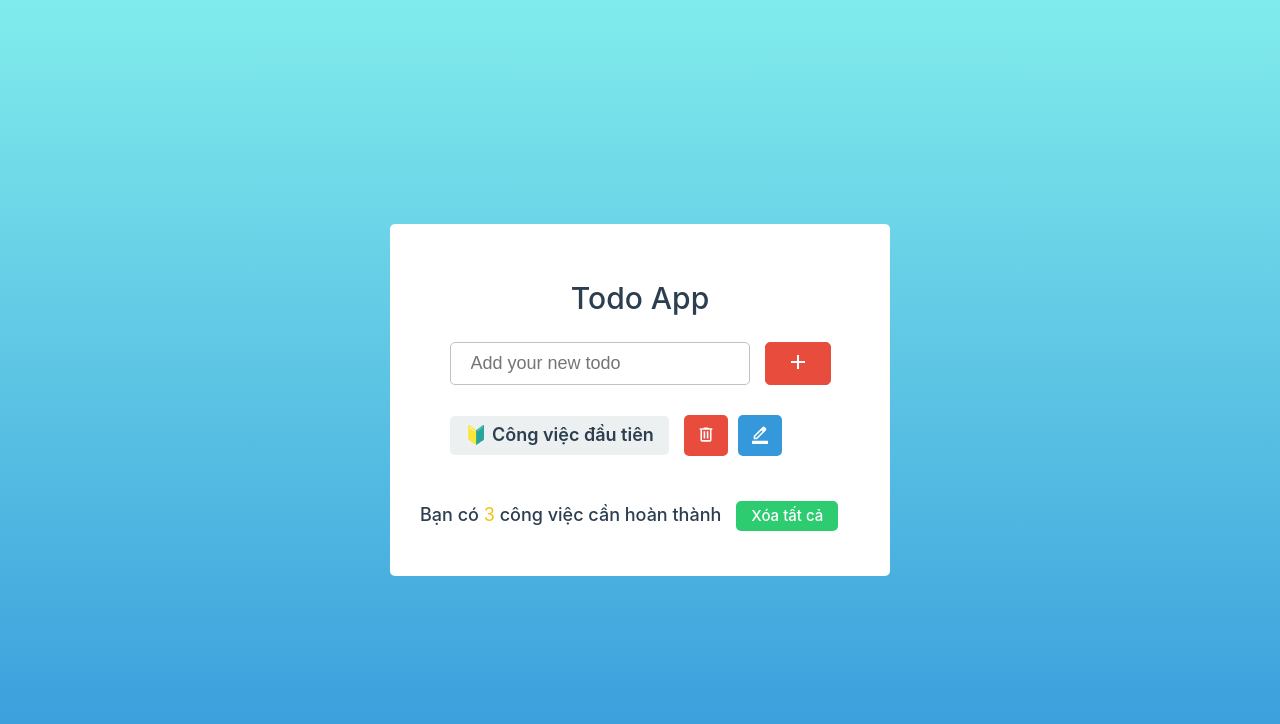
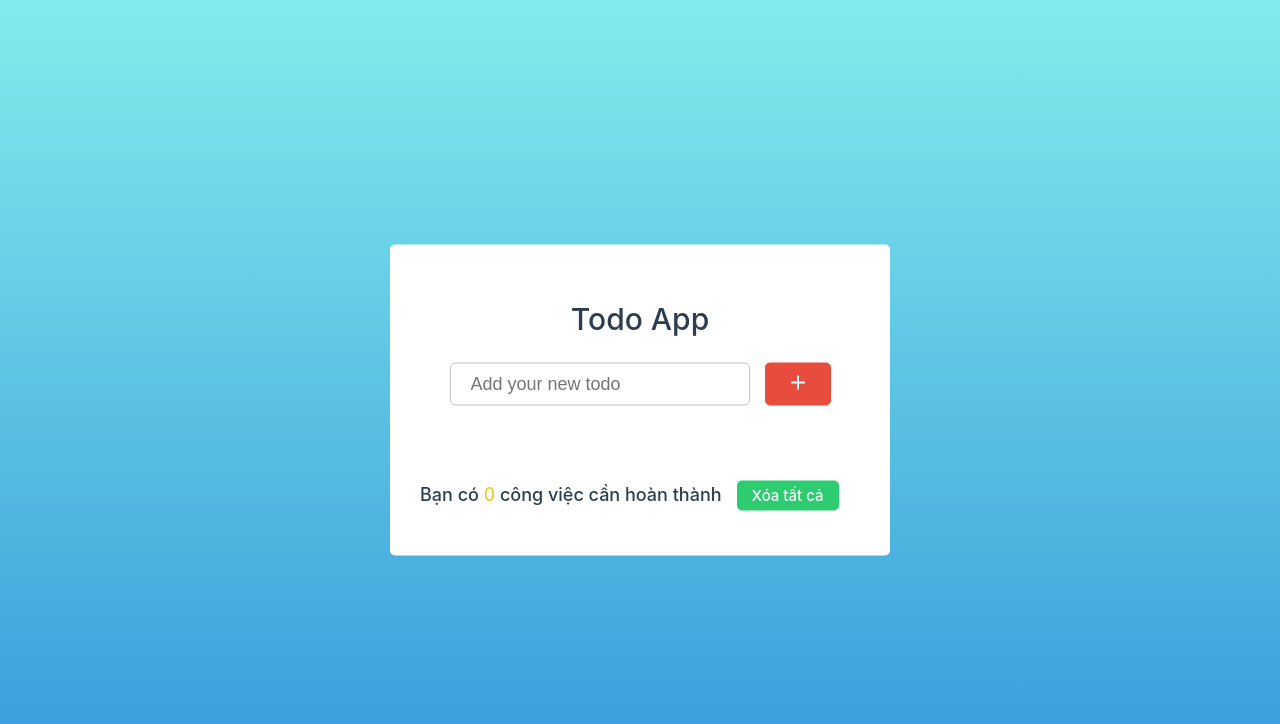
Before and after one commit to chinhyeunghe/app-todolist-pro, a Vue app: page / in a window 1280 px wide. Shown: the top 724 px of the page. Built offline with nearby package versions, Linux system fonts and the light colour scheme.

Commit message:
Successfull method add and delete job

```diff
--- a/src/components/todo/FormAdd.vue
+++ b/src/components/todo/FormAdd.vue
@@ -1,7 +1,28 @@
+<script>
+import { ref } from 'vue';
+export default {
+
+    setup(_, {emit}) {
+
+        const task = ref("");
+
+        const submitTask = () => {
+
+            if(task.value.trim()) {
+                emit("add-task", task.value.trim());
+                task.value = ""; // reset input
+            }
+        }
+
+        return {task, submitTask};
+    }
+}
+</script>
+
 <template>
     <div class="form-add-input">
-        <input type="text" placeholder="Add your new todo">
-        <button>
+        <input type="text" v-model="task" @keyup.enter="submitTask" placeholder="Add your new todo">
+        <button type="button" @click="submitTask">
             <svg xmlns="http://www.w3.org/2000/svg" height="24px" viewBox="0 -960 960 960" width="24px" fill="#5f6368">
                 <path d="M440-440H200v-80h240v-240h80v240h240v80H520v240h-80v-240Z" />
             </svg>
@@ -10,7 +31,6 @@
 </template>
 
 <style scoped>
-
 .form-add-input {
     display: flex;
     margin-bottom: 20px;
--- /dev/null
+++ b/src/components/todo/TaskItem.vue
@@ -0,0 +1,65 @@
+<template>
+    <div class="job-item">
+        <p>🔰 {{ task.name }}</p>
+        <span class="btn-delete" @click="$emit('my-delete', task.id)">
+            <svg xmlns="http://www.w3.org/2000/svg" height="24px" viewBox="0 -960 960 960" width="24px" fill="#5f6368">
+                <path
+                    d="M280-120q-33 0-56.5-23.5T200-200v-520h-40v-80h200v-40h240v40h200v80h-40v520q0 33-23.5 56.5T680-120H280Zm400-600H280v520h400v-520ZM360-280h80v-360h-80v360Zm160 0h80v-360h-80v360ZM280-720v520-520Z" />
+            </svg>
+        </span>
+        <span class="btn-edit">
+            <svg xmlns="http://www.w3.org/2000/svg" height="24px" viewBox="0 -960 960 960" width="24px" fill="#5f6368">
+                <path
+                    d="M80 0v-160h800V0H80Zm160-320h56l312-311-29-29-28-28-311 312v56Zm-80 80v-170l448-447q11-11 25.5-17t30.5-6q16 0 31 6t27 18l55 56q12 11 17.5 26t5.5 31q0 15-5.5 29.5T777-687L330-240H160Zm560-504-56-56 56 56ZM608-631l-29-29-28-28 57 57Z" />
+            </svg>
+        </span>
+    </div>
+</template>
+
+<script>
+
+    export default {
+
+        props: ["task"]
+    }
+</script>
+
+<style scoped>
+.list-jobs .job-item {
+    display: flex;
+    flex-direction: row;
+    align-items: center;
+    padding-left: 10px;
+    margin-bottom: 20px;
+}
+
+.list-jobs .job-item p {
+    font-size: 18px;
+    font-weight: 600;
+    padding: 5px 15px;
+    background-color: #ecf0f1;
+    border-radius: 5px;
+    margin-right: 10px;
+}
+
+.list-jobs .job-item span {
+    padding: 5px 10px;
+    border-radius: 5px;
+    margin: 0 5px;
+}
+
+.list-jobs .job-item span svg {
+    fill: #FFF;
+    padding-top: 5px;
+}
+
+.list-jobs .job-item .btn-delete {
+    background-color: #e74c3c;
+    cursor: pointer;
+}
+
+.list-jobs .job-item .btn-edit {
+    background-color: #3498db;
+    cursor: pointer;
+}
+</style>
--- a/src/components/todo/TaskList.vue
+++ b/src/components/todo/TaskList.vue
@@ -1,28 +1,18 @@
 <template>
     <div class="list-jobs">
-        <div class="job-item">
-            <p>🔰 Công việc đầu tiên</p>
-            <span class="btn-delete">
-                <svg xmlns="http://www.w3.org/2000/svg" height="24px" viewBox="0 -960 960 960" width="24px"
-                    fill="#5f6368">
-                    <path
-                        d="M280-120q-33 0-56.5-23.5T200-200v-520h-40v-80h200v-40h240v40h200v80h-40v520q0 33-23.5 56.5T680-120H280Zm400-600H280v520h400v-520ZM360-280h80v-360h-80v360Zm160 0h80v-360h-80v360ZM280-720v520-520Z" />
-                </svg>
-            </span>
-            <span class="btn-edit">
-                <svg xmlns="http://www.w3.org/2000/svg" height="24px" viewBox="0 -960 960 960" width="24px"
-                    fill="#5f6368">
-                    <path
-                        d="M80 0v-160h800V0H80Zm160-320h56l312-311-29-29-28-28-311 312v56Zm-80 80v-170l448-447q11-11 25.5-17t30.5-6q16 0 31 6t27 18l55 56q12 11 17.5 26t5.5 31q0 15-5.5 29.5T777-687L330-240H160Zm560-504-56-56 56 56ZM608-631l-29-29-28-28 57 57Z" />
-                </svg>
-            </span>
-        </div>
+        <TaskItem v-for="task in tasks" :key="task.id" :task="task" @my-delete="$emit('delete-item', task.id)"></TaskItem>
     </div>
 </template>
 
 <script>
+import TaskItem from './TaskItem.vue';
+export default {
 
-export default {
+    components: {
+        TaskItem
+    },
+    props: ["tasks"]
+
 
 }
 </script>
@@ -32,41 +22,4 @@ export default {
     width: 100%;
     padding: 10px 30px;
 }
-
-.list-jobs .job-item {
-    display: flex;
-    flex-direction: row;
-    align-items: center;
-    padding-left: 10px;
-}
-
-.list-jobs .job-item p {
-    font-size: 18px;
-    font-weight: 600;
-    padding: 5px 15px;
-    background-color: #ecf0f1;
-    border-radius: 5px;
-    margin-right: 10px;
-}
-
-.list-jobs .job-item span {
-    padding: 5px 10px;
-    border-radius: 5px;
-    margin: 0 5px;
-}
-
-.list-jobs .job-item span svg {
-    fill: #FFF;
-    padding-top: 5px;
-}
-
-.list-jobs .job-item .btn-delete {
-    background-color: #e74c3c;
-    cursor: pointer;
-}
-
-.list-jobs .job-item .btn-edit {
-    background-color: #3498db;
-    cursor: pointer;
-}
 </style>
--- a/src/components/todo/TotalJob.vue
+++ b/src/components/todo/TotalJob.vue
@@ -1,9 +1,18 @@
 <template>
     <div class="clear-content">
-        <p>Bạn có <strong>3</strong> công việc cần hoàn thành</p>
+        <p>Bạn có <strong>{{ total ?? 0 }}</strong> công việc cần hoàn thành</p>
         <span>Xóa tất cả</span>
     </div>
 </template>
+
+<script>
+
+    export default {
+        props: ["total"]
+    }
+
+</script>
+
 <style scoped>
 .clear-content {
     width: 100%;
--- a/src/views/indexToDo.vue
+++ b/src/views/indexToDo.vue
@@ -3,11 +3,11 @@
         <form action="">
             <h3>Todo App</h3>
             <!-- Component Form Add Job  -->
-             <FormAdd></FormAdd>
+             <FormAdd @add-task="addTask"></FormAdd>
             <!-- Component List Task  -->
-            <TaskList></TaskList>
+            <TaskList @delete-item="myDeleteTask" :tasks="tasks"></TaskList>
             <!-- Component total job  -->
-             <TotalJob></TotalJob>
+             <TotalJob :total="totalJob"></TotalJob>
         </form>
     </div>
 </template>
@@ -17,6 +17,7 @@
 import TaskList from '@/components/todo/TaskList.vue';
 import FormAdd from '@/components/todo/FormAdd.vue';
 import TotalJob from '@/components/todo/TotalJob.vue';
+import { reactive, ref } from 'vue';
 
 export default {
 
@@ -24,6 +25,39 @@ export default {
         TaskList,
         FormAdd,
         TotalJob
+    },
+
+    setup() {
+
+        const tasks = reactive([]);
+
+        let totalJob = ref(0);
+
+
+        const getTotalJob = () => {
+            return tasks.length;
+        }
+
+        const addTask = (task) => {
+            tasks.push({id: Date.now(), name: task, completed: false});
+            totalJob.value = getTotalJob();
+        }
+
+
+        const myDeleteTask = (id) => {
+
+            const index = tasks.findIndex((item) => {
+             return item.id === id
+            });
+
+            if(index !== -1) {
+
+                tasks.splice(index, 1);
+                totalJob.value = getTotalJob();
+            }
+        }
+
+        return {tasks, totalJob, addTask, myDeleteTask}
     }
 }
 </script>
```
